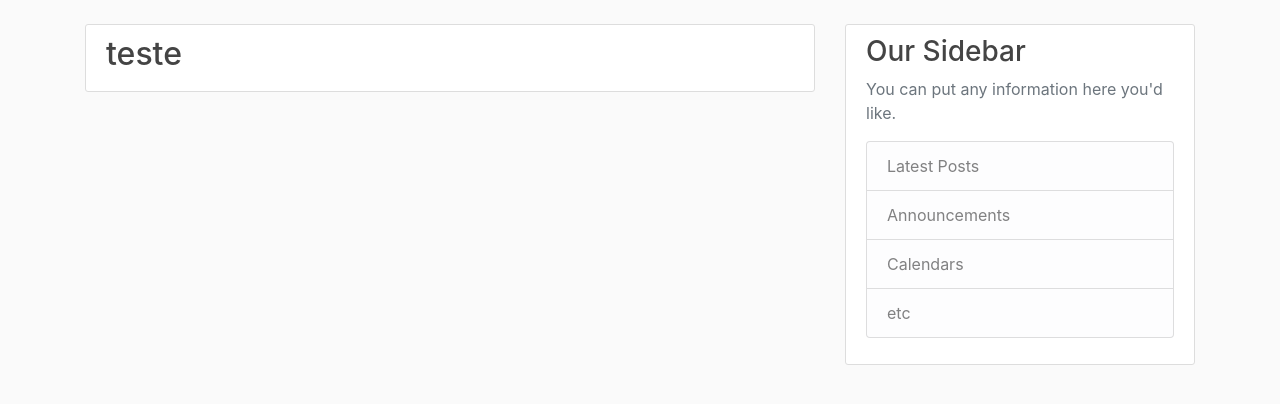
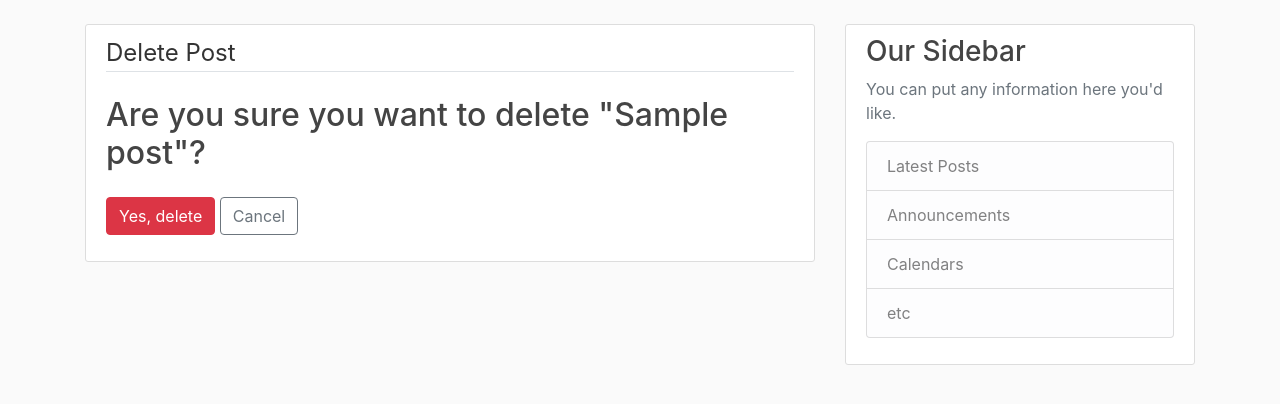
Before and after one commit to rjLelis/blog_django, a Django app: page /post/1/delete in a window 1280 px wide. Shown: the part 56-460 px from the top of the page. Run offline with Django 3.2, Linux system fonts and the light colour scheme; a user stored in the database is signed in; tables that the repository leaves empty hold one stand-in row (values such as "Sample post"); some libraries are stand-ins or nearby versions.

Commit message:
Delete post feature complete

```diff
--- a/blog/templates/blog/post_confirm_delete.html
+++ b/blog/templates/blog/post_confirm_delete.html
@@ -1,8 +1,17 @@
 {% extends 'blog/base.html' %}
-{% load crispy_forms_tags %}
 {% block title %} {{ object.title }}`s deletion {% endblock title %}
 {% block content %}
     <div class="content-section">
-        <h2>teste</h2>
+        <form method="post">
+            {% csrf_token %}
+            <fieldset class="form-group">
+                <legend class="border-bottom mb-4">Delete Post</legend>
+                <h2>Are you sure you want to delete "{{ object.title }}"?</h2>
+            </fieldset>
+            <div class="form-group">
+                <button type="submit" class="btn btn-danger">Yes, delete</button>
+                <a href="{% url 'blog:post-detail' object.id %}" class="btn btn-outline-secondary">Cancel</a>
+            </div>
+        </form>
     </div>
 {% endblock content %}
--- a/blog/templates/blog/post_detail.html
+++ b/blog/templates/blog/post_detail.html
@@ -10,6 +10,7 @@
                 {% if object.author == user %}
                 <div>
                     <a class="btn btn-secondary btn-sm mt-1 mb-1" href="{% url 'blog:post-update' object.id %}">Update</a>
+                    <a class="btn btn-danger btn-sm mt-1 mb-1" href="{% url 'blog:post-delete' object.id %}">Delete</a>
                 </div>
                 {% endif %}
             </div>
--- a/blog/views.py
+++ b/blog/views.py
@@ -56,7 +56,7 @@ class PostUpdateView(LoginRequiredMixin, UserPassesTestMixin, UpdateView):
 class PostDeleteView(LoginRequiredMixin, UserPassesTestMixin, DeleteView):
 
     model = Post
-
+    success_url = '/'
 
     def test_func(self):
         post = self.get_object()
```
